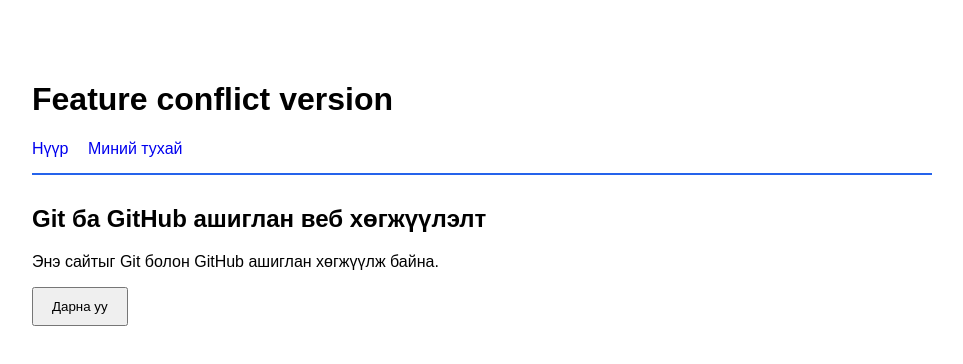
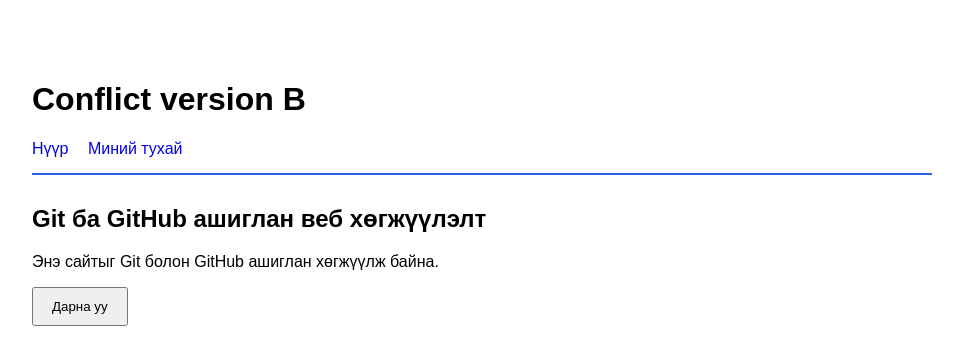
Before and after one commit to m0lrrrrr/my-web-lab, a plain HTML site: page index.html in a window 1280 px wide. Shown: the whole page, without its empty margins (158-1121 px from the left). Drawn offline with Linux system fonts and the light colour scheme.

Commit message:
Change title in main branch B

```diff
--- a/index.html
+++ b/index.html
@@ -8,7 +8,7 @@
 </head>
 <body>
   <header>
-    <h1>Feature conflict version</h1>
+   <h1>Conflict version B</h1>
     <nav>
       <a href="index.html">Нүүр</a>
       <a href="about.html">Миний тухай</a>
```
